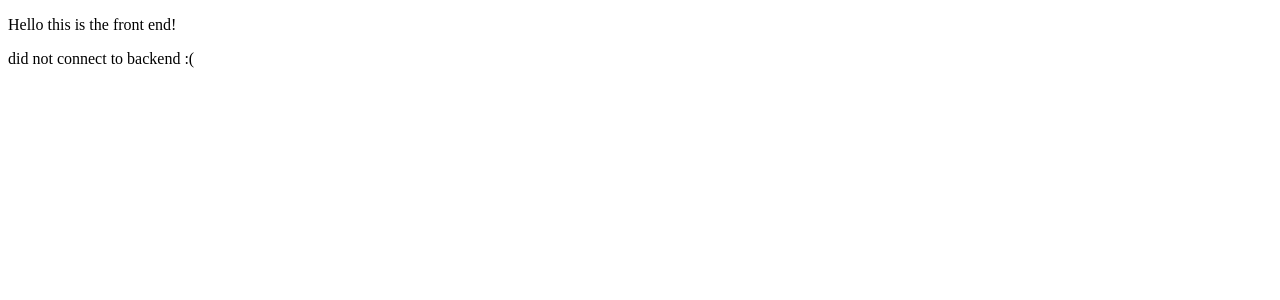
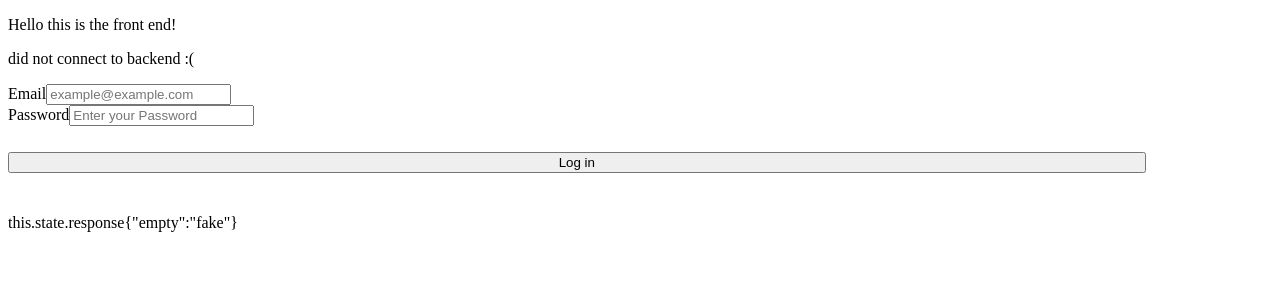
Before and after one commit to arrikenw/IT-Project, a React (Create React App) app in the folder client/: page / in a window 1280 px wide. Shown: the top 300 px of the page. Built offline with nearby package versions, Linux system fonts and the light colour scheme; no server answers; the HTML template or start-up script is replaced by a standard one.

Commit message:
made a simple login form using the get user functionality of the backend

```diff
--- a/client/package.json
+++ b/client/package.json
@@ -9,6 +9,7 @@
     "axios": "^0.19.2",
     "http-proxy-middleware": "^1.0.5",
     "react": "^16.13.1",
+    "react-bootstrap": "^1.3.0",
     "react-dom": "^16.13.1",
     "react-scripts": "3.4.3"
   },
--- a/client/src/App.js
+++ b/client/src/App.js
@@ -1,11 +1,35 @@
 import React from 'react';
 import './App.css';
 import Axios from "axios";
+import { Form, Button, Image, Col, Row } from "react-bootstrap";
 
 class App extends React.Component {
     state = {
-        backend: "did not connect to backend :("
+        backend: "did not connect to backend :(",
+        email: "",
+        password: "",
+        response: {empty: "fake"}
     };
+
+    onChange = (e) => {
+        this.setState({ [e.target.name]: e.target.value });
+    };
+
+    onSubmit = (e) => {
+        e.preventDefault();
+
+        const payload = {
+            email: this.state.email,
+            password: this.state.password
+        }
+
+        Axios.post("api/user/test", payload).then((resp) => {
+            this.setState({response: resp.data});
+        }).catch((err) => {
+            console.error(err);
+        });
+
+    }
 
     componentDidMount() {
 
@@ -27,6 +51,45 @@ class App extends React.Component {
                 <p>
                     {this.state.backend}
                 </p>
+                <Form className="loginForm" onSubmit={this.onSubmit}>
+
+                    <Form.Group as={Col} xs="12" controlId="Email">
+                        <Form.Label>Email</Form.Label>
+                        <Form.Control
+                            required
+                            type="email"
+                            placeholder="example@example.com"
+                            name="email"
+                            onChange={this.onChange}
+                        />
+                    </Form.Group>
+                    <Form.Group as={Col} xs="12" controlId="Password">
+                        <Form.Label>Password</Form.Label>
+                        <Form.Control
+                            required
+                            type="password"
+                            placeholder="Enter your Password"
+                            name="password"
+                            onChange={this.onChange}
+                        />
+
+                    </Form.Group>
+                    <div className="row justify-content-center">
+                        <Button
+                            variant="success"
+                            size="lg"
+                            type="submit"
+                            block
+                            style={{ width: "90%", margin: "1.6rem auto" }}
+                        >
+                            Log in
+                        </Button>
+                    </div>
+                </Form>
+                <p>
+                    this.state.response
+                    {JSON.stringify(this.state.response)}
+                </p>
             </div>
         );
 }
```
Also changed, not shown: 1 other file (tests, documents, lock files or other folders).
